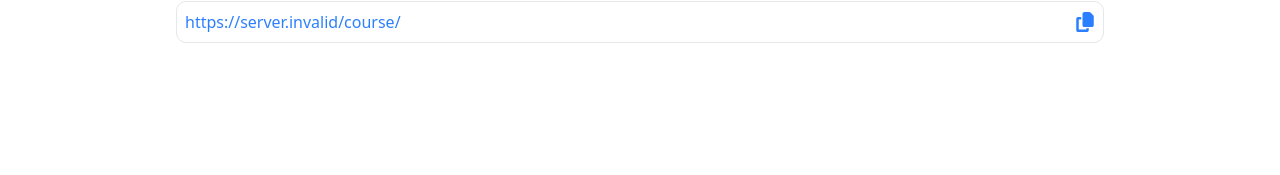
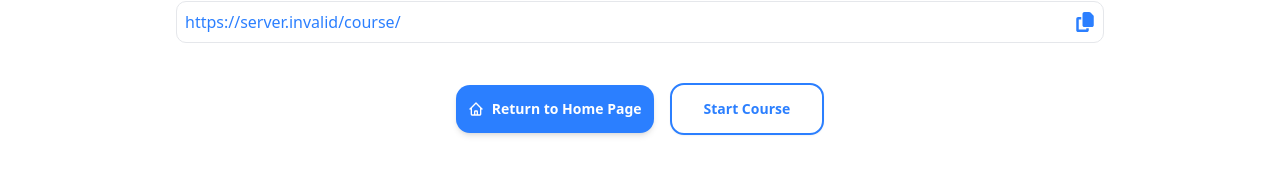
Before and after one commit to Sithik19/ai-course-generator, a Next.js app: page /create-course/1/finish in a window 1280 px wide. Shown: the part 495-670 px from the top of the page. Built offline with nearby package versions, Linux system fonts and the light colour scheme; no server answers.

Commit message:
feat: add return to home page button to course finish screen

```diff
--- a/app/create-course/[courseId]/finish/page.jsx
+++ b/app/create-course/[courseId]/finish/page.jsx
@@ -8,6 +8,9 @@ import { and, eq } from 'drizzle-orm';
 import CourseBasicInfo from '../_components/CourseBasicInfo';
 import { CourseList } from '@/configs/schema';
 import { FaCopy } from "react-icons/fa6";
+import { HiOutlineHome } from "react-icons/hi";
+import Link from 'next/link';
+import { Button } from '@/components/ui/button';
 
 import { normalizeCourse } from '@/configs/dbNormalize';
 
@@ -58,6 +61,20 @@ function FinishScreen() {
           <FaCopy className='h-5 w-5 text-blue-500 cursor-pointer'
           onClick={async() => navigator.clipboard.writeText(process.env.NEXT_PUBLIC_HOST_NAME+"/course/"+course?.courseId)}/>
         </h2>
+
+      <div className='mt-10 flex flex-col sm:flex-row gap-4 justify-center items-center'>
+        <Link href="/dashboard" className="w-full sm:w-auto">
+          <Button className="w-full sm:w-auto flex items-center justify-center gap-2 bg-blue-500 hover:bg-blue-600 text-white font-semibold py-6 px-8 rounded-xl shadow-md hover:shadow-lg transition-all duration-300">
+            <HiOutlineHome className="h-5 w-5" />
+            Return to Home Page
+          </Button>
+        </Link>
+        <Link href={`/course/${course?.courseId}`} className="w-full sm:w-auto">
+          <Button variant="outline" className="w-full sm:w-auto flex items-center justify-center gap-2 py-6 px-8 rounded-xl border-2 border-blue-500 text-blue-500 hover:bg-blue-50 dark:hover:bg-slate-800 font-semibold transition-all duration-300">
+            Start Course
+          </Button>
+        </Link>
+      </div>
     </div>
   );
 }
```
